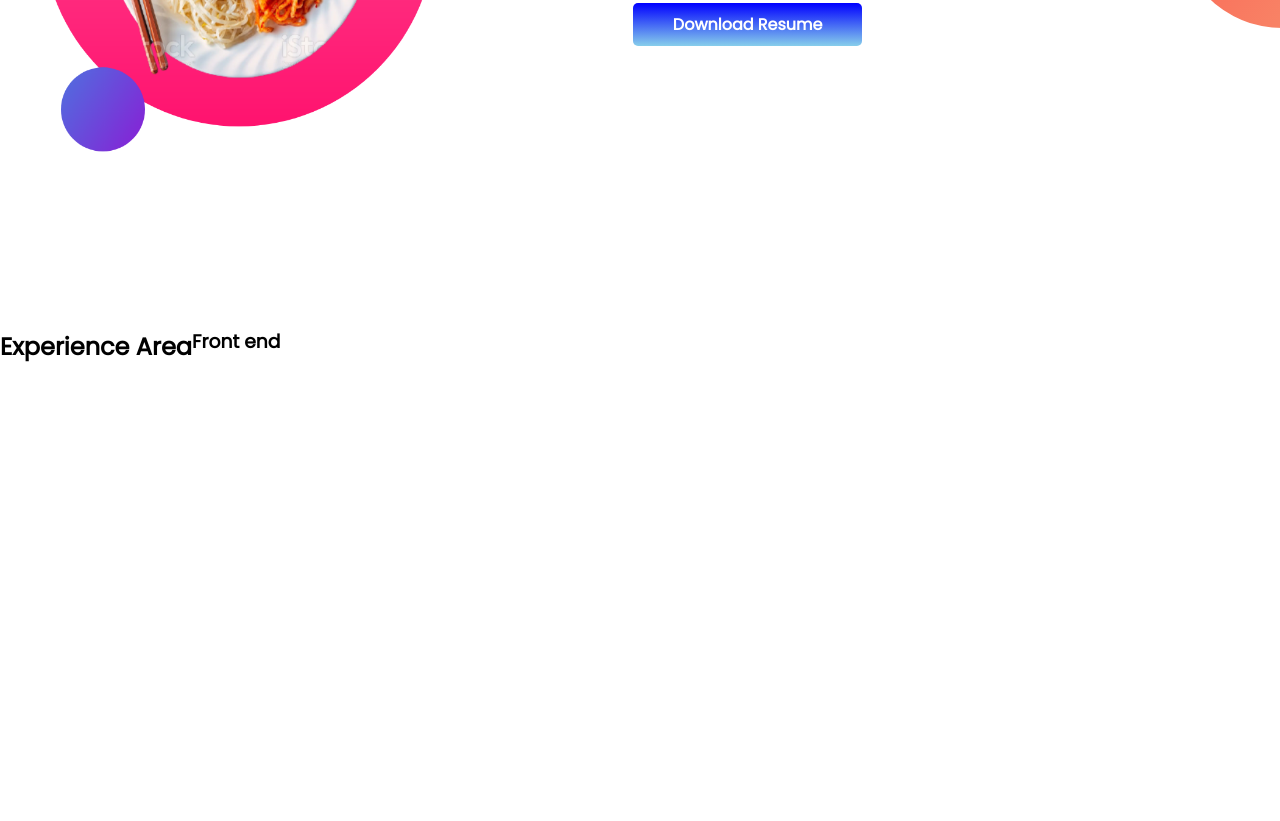
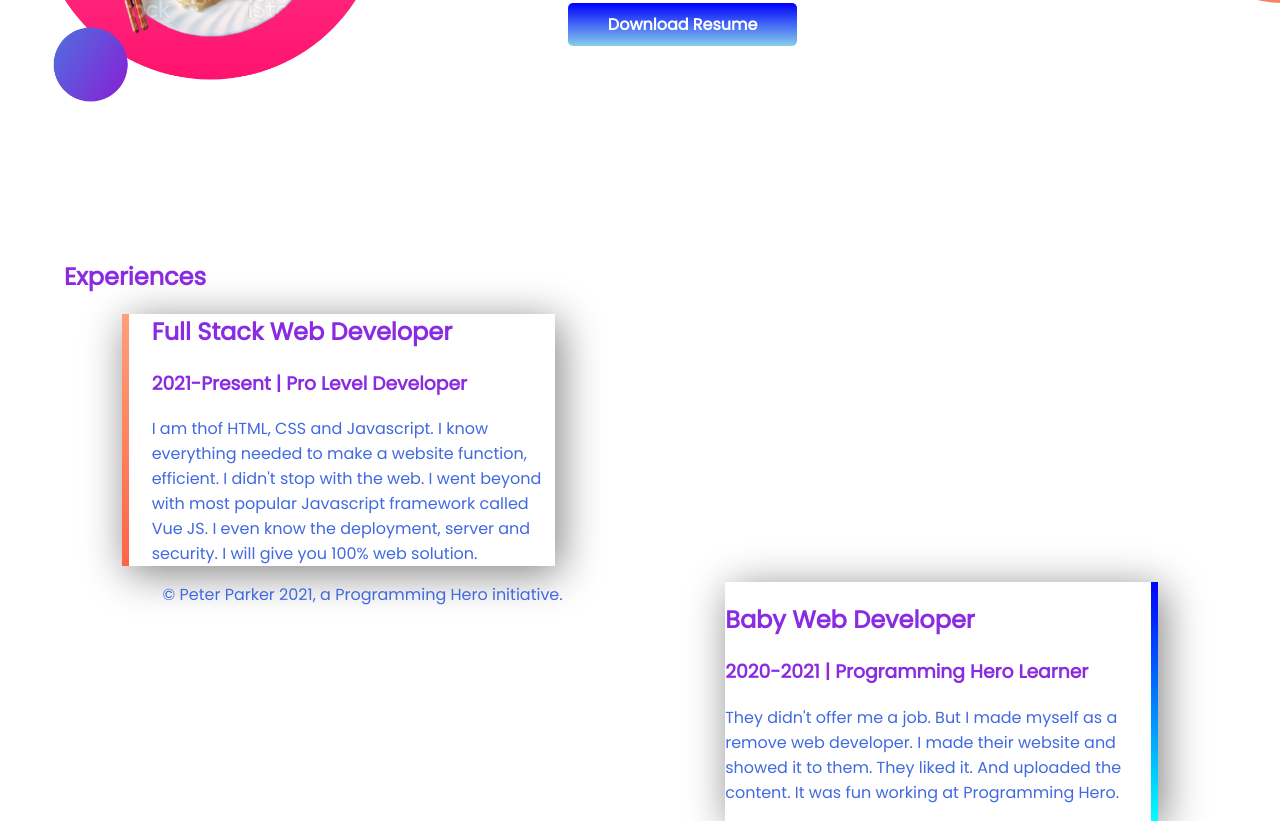
Before and after one commit to Afreen231/demo-portfolio, a plain HTML site: page index.html in a window 1280 px wide. Shown: the part 1124-1945 px from the top of the page. Before the commit the page ends 1657 px from the top, so only its background shows below. Drawn offline with Linux system fonts and the light colour scheme.

Commit message:
last updated

```diff
--- a/index.html
+++ b/index.html
@@ -13,7 +13,7 @@
 </head>
 
 <body>
-    <section id="top-banner">
+    <section id="top-banner" class="flexible-container">
         <div class="first-half">
             <h1>Welcome To</h1>
             <h1><span class="orange-color">Lee min ho</span> Universe!</h1>
@@ -29,7 +29,7 @@
             <img src="images/my-bg.png" alt="lee min ho">
         </div>
     </section>
-    <section id="dream-big">
+    <section id="dream-big" class="flexible-container">
         <div class="second-half">
             <img src="images/my-bg2.png" alt="Ramen">
         </div>
@@ -45,13 +45,25 @@
             </a>
         </div>
     </section>
-    <section>
-        <h2>Experience Area</h2>
-        <div>
-            <h3>Front end </h3>
+    <section class="experience-area">
+        <h2>Experiences</h2>
+        <div id="full-stack">
+            <h2>Full Stack Web Developer</h2>
+            <h3>2021-Present | Pro Level Developer</h3>
+            <p>I am thof HTML, CSS and Javascript. I know everything needed to make a website function,
+                efficient. I didn't stop with the web. I went beyond with most popular Javascript framework called Vue
+                JS. I even know the deployment, server and security. I will give you 100% web solution.</p>
+        </div>
+        <div id="baby-web">
+            <h2>Baby Web Developer</h2>
+            <h3>2020-2021 | Programming Hero Learner</h3>
+            <p>They didn't offer me a job. But I made myself as a remove web developer. I made their website and showed
+                it to them. They liked it. And uploaded the content. It was fun working at Programming Hero.</p>
         </div>
     </section>
-
 </body>
+<footer>
+    <p>© Peter Parker 2021, a Programming Hero initiative.</p>
+</footer>
 
 </html>
--- a/style.css
+++ b/style.css
@@ -19,8 +19,9 @@ h1{
 .first-half img{
     width: 100%;
 }
-section{
+.flexible-container{
     display: flex;
+    margin-bottom: 150px;
 }
 .link-button{
     text-decoration: none;
@@ -37,16 +38,12 @@ p{
     background-image: url(images/top-banner.png);
     background-repeat: no-repeat;
 }
-section{
-    display: flex;
-    margin-bottom: 150px;
-}
 .second-half img{
     width: 80%;
 
 }
 .second-half{
-    width: 100%;
+    width: 80%;
     float: left;
     margin-top: 50px;
     margin-right: 5%;
@@ -59,5 +56,33 @@ section{
     background-image: url(images/exp-bg2.png);
     background-repeat: no-repeat;
     background-position: right;
-
 }
+.experience-area{
+   color: blueviolet;
+   margin-left: 5%;
+   margin-right: 5%;
+}
+.experience-area div{
+    box-shadow: 5px 7px 40px gray;
+}
+#full-stack{
+    border-left: 7px solid;
+    border-image: linear-gradient(lightsalmon, tomato);
+    border-image-slice: 1;
+    width: 35%;
+    margin-top: 20px;
+    margin-left: 5%;
+    padding-left: 2%;
+}
+#baby-web{
+    border-right: 7px solid;
+    border-image: linear-gradient(blue, cyan);
+    border-image-slice: 1;
+    width: 35%;
+    float: right;
+    margin-right: 5%;
+    padding-right: 2%;
+}
+footer p{
+    text-align: center;
+}
```
